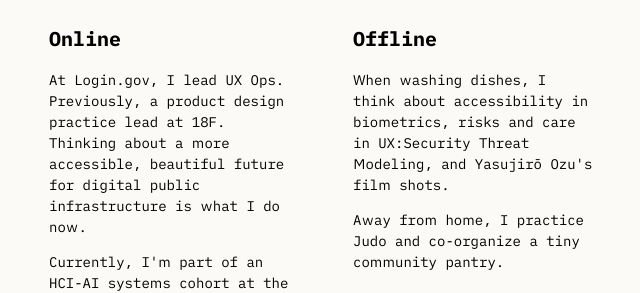
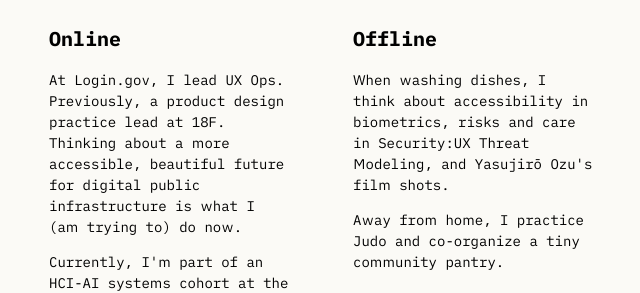
Before and after one commit to nickttng/nn-xyz, a plain HTML site: page index.html in a window 1280 px wide. Shown: the part 257-550 px from the top of the page, without its empty margins (15-655 px from the left). Drawn offline with Linux system fonts and the light colour scheme.

Commit message:
Update index

```diff
--- a/index.html
+++ b/index.html
@@ -1,4 +1,4 @@
-<!--Under construction as of Jan. 2025-->
+
 <!DOCTYPE html>
 <html lang="en">
 <head>
@@ -17,12 +17,12 @@
     <section class="fl w-100">
     <div class="fl w-100 w-50-m w-25-l pa3-m pa4-l">
       <h2 class="f4 lh-copy">Online</h2>
-      <p class="f6 lh-copy measure">At Login.gov, I lead UX Ops. Previously, a product design practice lead at 18F. Thinking about a more accessible, beautiful future for digital public infrastructure is what I do now.</p>
+      <p class="f6 lh-copy measure">At Login.gov, I lead UX Ops. Previously, a product design practice lead at 18F. Thinking about a more accessible, beautiful future for digital public infrastructure is what I (am trying to) do now.</p>
       <p class="f6 lh-copy measure">Currently, I'm part of an HCI-AI systems cohort at the University of Cambridge. Previously, I co-organized Accessibility Chicago (A11yChi).</p>
     </div>
     <div class="fl w-100 w-50-m w-25-l pa3-m pa4-l">
       <h2 class="f4 lh-copy">Offline</h2>
-      <p class="f6 lh-copy measure">When washing dishes, I think about accessibility in biometrics, risks and care in UX:Security Threat Modeling, and Yasujirō Ozu's film shots.</p>
+      <p class="f6 lh-copy measure">When washing dishes, I think about accessibility in biometrics, risks and care in Security:UX Threat Modeling, and Yasujirō Ozu's film shots.</p>
       <p class="f6 lh-copy measure">Away from home, I practice Judo and co-organize a tiny community pantry.</p>
     </div>
   </section>
```
